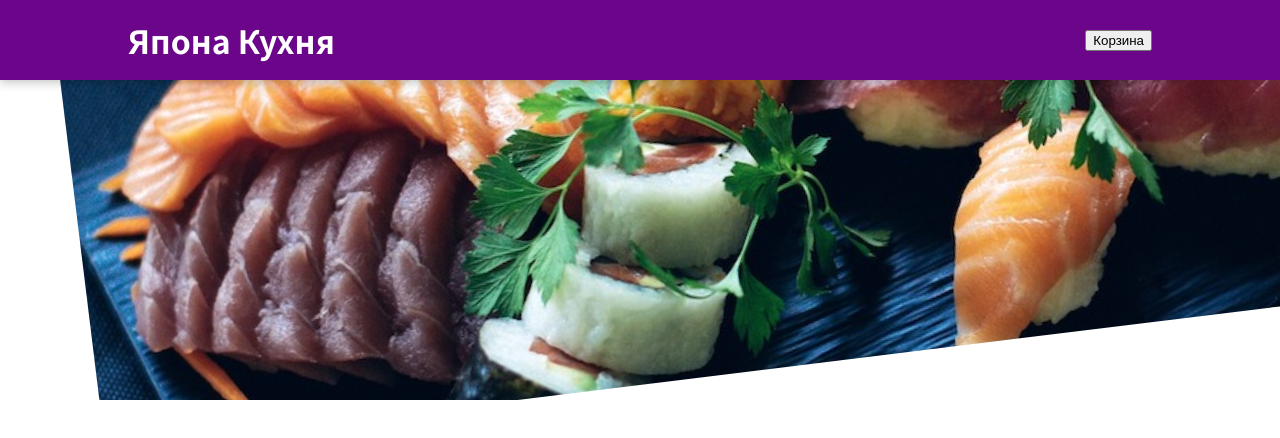
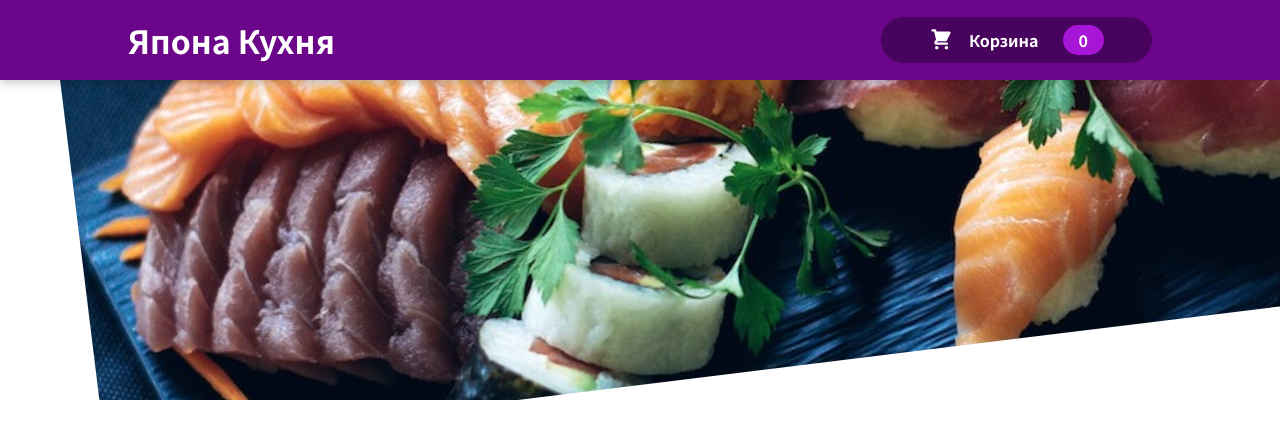
Before and after one commit to IsmayiI/Japanese-cuisine, a React (Vite) app: page / in a window 1280 px wide. Shown: the top 438 px of the page. Built offline with nearby package versions, Linux system fonts and the light colour scheme.

Commit message:
header-button

```diff
--- /dev/null
+++ b/src/components/Cart/CartIcon.jsx
@@ -0,0 +1,13 @@
+const CartIcon = () => {
+   return (
+      <svg
+         xmlns="http://www.w3.org/2000/svg"
+         viewBox="0 0 20 20"
+         fill="currentColor"
+      >
+         <path d="M3 1a1 1 0 000 2h1.22l.305 1.222a.997.997 0 00.01.042l1.358 5.43-.893.892C3.74 11.846 4.632 14 6.414 14H15a1 1 0 000-2H6.414l1-1H14a1 1 0 00.894-.553l3-6A1 1 0 0017 3H6.28l-.31-1.243A1 1 0 005 1H3zM16 16.5a1.5 1.5 0 11-3 0 1.5 1.5 0 013 0zM6.5 18a1.5 1.5 0 100-3 1.5 1.5 0 000 3z" />
+      </svg>
+   );
+};
+
+export default CartIcon;
--- a/src/components/Layout/Header.jsx
+++ b/src/components/Layout/Header.jsx
@@ -1,6 +1,7 @@
 
 import sushiImg from '../../assets/sushi.jpg'
 import styles from './Header.module.css'
+import HeaderCartButton from './HeaderCartButton'
 
 const { header, mainImage } = styles
 
@@ -10,7 +11,7 @@
       <>
          <header className={header}>
             <h1>Япона Кухня</h1>
-            <button>Корзина</button>
+            <HeaderCartButton />
          </header>
          <div className={mainImage} >
             <img src={sushiImg} alt="Суши" />
--- /dev/null
+++ b/src/components/Layout/HeaderCartButton.jsx
@@ -0,0 +1,17 @@
+import CartIcon from '../Cart/CartIcon'
+import styles from './HeaderCartButton.module.css'
+
+const { button, icon, badge, bump } = styles
+
+
+const HeaderCartButton = () => {
+   return (
+      <button className={button} >
+         <span className={icon} ><CartIcon /></span>
+         <span>Корзина</span>
+         <span className={badge}>0</span>
+      </button>
+   )
+}
+
+export default HeaderCartButton
--- /dev/null
+++ b/src/components/Layout/HeaderCartButton.module.css
@@ -0,0 +1,59 @@
+.button {
+  cursor: pointer;
+  font: inherit;
+  border: none;
+  background-color: #47035d;
+  color: white;
+  padding: 0.5rem 3rem;
+  display: flex;
+  justify-content: space-around;
+  align-items: center;
+  border-radius: 25px;
+  font-weight: bold;
+}
+
+.button:hover,
+.button:active {
+  background-color: #2b0239;
+}
+
+.icon {
+  width: 1.5rem;
+  height: 1.5rem;
+  margin-right: 1rem;
+}
+
+.badge {
+  background-color: #a715d7;
+  padding: 0.2rem 1rem;
+  border-radius: 20px;
+  margin-left: 1.5rem;
+  font-weight: bold;
+}
+
+.button:hover .badge,
+.button:active .badge {
+  background-color: #6d0d8d;
+}
+
+.bump {
+  animation: bump 300ms ease-out;
+}
+
+@keyframes bump {
+  0% {
+    transform: scale(1);
+  }
+  10% {
+    transform: scale(0.9);
+  }
+  30% {
+    transform: scale(1.1);
+  }
+  50% {
+    transform: scale(1.15);
+  }
+  100% {
+    transform: scale(1);
+  }
+}
```
